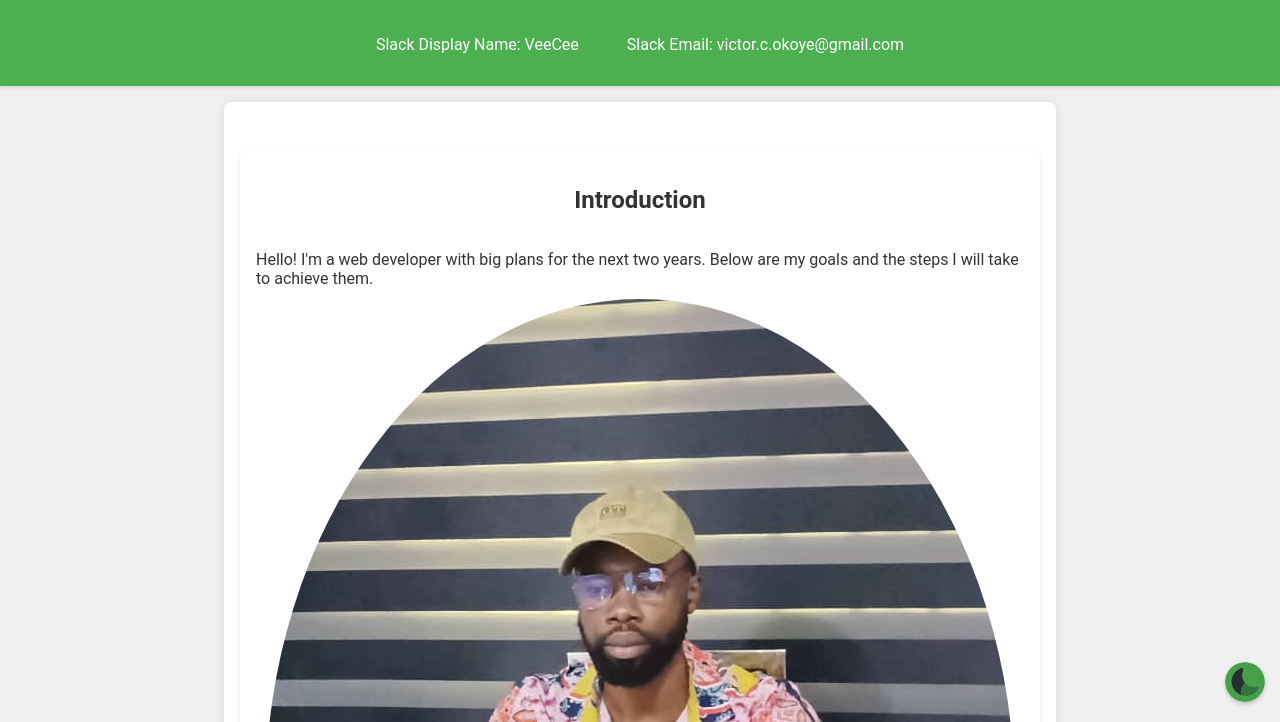
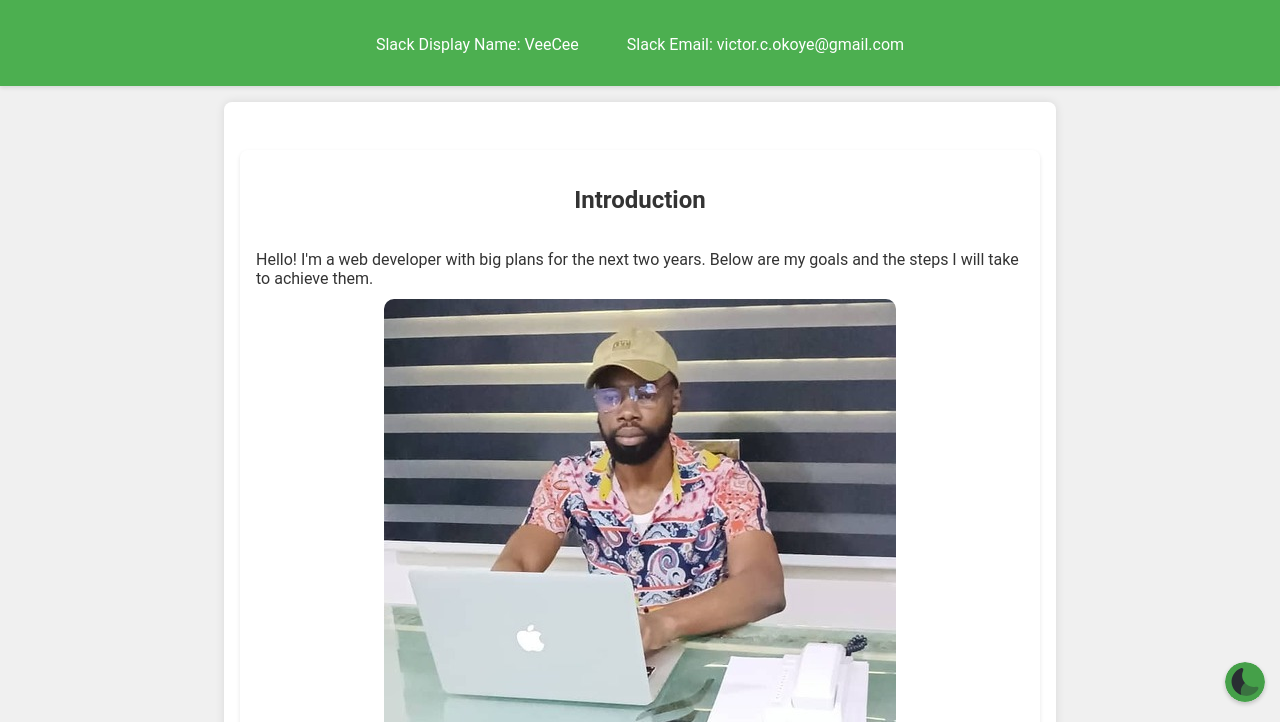
Before and after one commit to chivicoko/www.vic.tor, a plain HTML site: page index.html in a window 1280 px wide. Shown: the part 78-800 px from the top of the page. Drawn offline with Linux system fonts and the light colour scheme.

Commit message:
Update slack image

```diff
--- a/index.html
+++ b/index.html
@@ -18,7 +18,8 @@
         <section id="intro" data-testid="intro-section">
             <h2>Introduction</h2>
             <p>Hello! I'm a web developer with big plans for the next two years. Below are my goals and the steps I will take to achieve them.</p>
-            <img src="images/victorImage.jpeg" alt="Slack Profile Picture" data-testid="slackProfilePicture" class="profile-image" loading="lazy">
+            <img src="images/myHNGSlackImage.jpg" alt="Slack Profile Picture" data-testid="slackProfilePicture" class="profile-image" loading="lazy">
+            <!-- <img src="images/victorImage.jpeg" alt="Slack Profile Picture" data-testid="slackProfilePicture" class="profile-image" loading="lazy"> -->
         </section>
 
         <!-- Goals -->
--- a/styles.css
+++ b/styles.css
@@ -219,7 +219,7 @@ footer p {
 }
 
 .profile-image {
-    border-radius: 50%;
+    border-radius: 10px;
     max-width: 100%;
     height: auto;
     transition: transform 0.3s ease;
```
Also changed, not shown: images/myHNGSlackImage.jpg (added).
